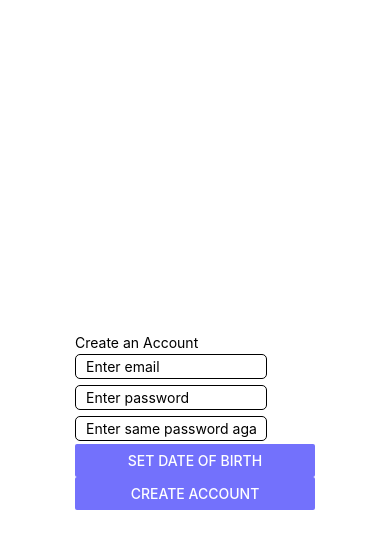
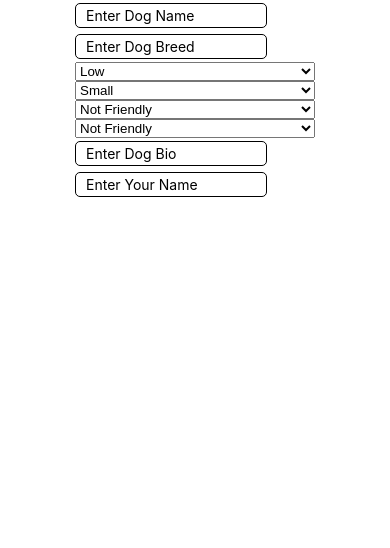
Before and after one commit to BO1-Kricketot/puppypals, a React Native app in the folder client/: screen / in a window 390 px wide. Shown: the top 548 px of the page. Built offline with nearby package versions, Linux system fonts and the light colour scheme.

Commit message:
Implemented picker for dropdown functionality.

```diff
--- a/client/App.js
+++ b/client/App.js
@@ -4,12 +4,13 @@ import React from 'react';
 // import Example from './features/Example';
 import LogIn from './features/LogInSignUp/LogIn.js';
 import CreateAccount from './features/LogInSignUp/CreateAccount.js';
+import CreateProfile from './features/LogInSignUp/CreateProfile.js';
 
 export default function App() {
   return (
     <SafeAreaView style={styles.container}>
       <StatusBar style="auto" />
-      <CreateAccount />
+      <CreateProfile />
     </SafeAreaView>
   );
 }
--- a/client/features/LogInSignUp/CreateProfile.js
+++ b/client/features/LogInSignUp/CreateProfile.js
@@ -8,6 +8,7 @@ import {
   useWindowDimensions,
 } from 'react-native';
 import React, { useState } from 'react';
+import { Picker } from '@react-native-picker/picker';
 
 const CreateProfile = () => {
   const { height } = useWindowDimensions();
@@ -15,7 +16,7 @@ const CreateProfile = () => {
   const [dogBreed, setDogBreed] = useState('');
   const [dogPics, setDogPics] = useState([]);
   const [energyLvl, setEnergyLvl] = useState();
-  const [size, dogSize] = useState();
+  const [size, setSize] = useState();
   const [dogFriendliness, setDogFriendliness] = useState();
   const [humanFriendliness, setHumanFriendliness] = useState();
   const [bio, setBio] = useState('');
@@ -29,34 +30,49 @@ const CreateProfile = () => {
           value={dogName}
           onChangeText={setDogName}
           placeholder="Enter Dog Name"
-          inputMode="default"
-          keyboardType="default"
           style={styles.inputs}
         />
         <TextInput
           value={dogBreed}
           onChangeText={setDogBreed}
           placeholder="Enter Dog Breed"
-          inputMode="default"
-          keyboardType="default"
           style={styles.inputs}
         />
         {/* insert pic upload here after finding out how */}
-        {/* insert dropdown menus after finding out how */}
+        <Picker
+          selectedValue={energyLvl}
+          onValueChange={(e) => setEnergyLvl(e)}>
+          <Picker.Item label="Low" value="low" />
+          <Picker.Item label="Medium" value="medium" />
+          <Picker.Item label="High" value="high" />
+        </Picker>
+        <Picker selectedValue={size} onValueChange={(e) => setSize(e)}>
+          <Picker.Item label="Small" value="small" />
+          <Picker.Item label="Medium" value="medium" />
+          <Picker.Item label="Large" value="large" />
+        </Picker>
+        <Picker
+          selectedValue={dogFriendliness}
+          onValueChange={(e) => setDogFriendliness(e)}>
+          <Picker.Item label="Not Friendly" value="not friendly" />
+          <Picker.Item label="Friendly" value="friendly" />
+        </Picker>
+        <Picker
+          selectedValue={humanFriendliness}
+          onValueChange={(e) => setHumanFriendliness(e)}>
+          <Picker.Item label="Not Friendly" value="not friendly" />
+          <Picker.Item label="Friendly" value="friendly" />
+        </Picker>
         <TextInput
           value={bio}
           onChangeText={setBio}
           placeholder="Enter Dog Bio"
-          inputMode="default"
-          keyboardType="default"
           style={styles.inputs}
         />
         <TextInput
           value={ownerName}
           onChangeText={setOwnerName}
           placeholder="Enter Your Name"
-          inputMode="default"
-          keyboardType="default"
           style={styles.inputs}
         />
         {/* insert owner pic upload here */}
--- a/client/package.json
+++ b/client/package.json
@@ -11,6 +11,7 @@
   "dependencies": {
     "@expo/webpack-config": "^18.0.1",
     "@react-native-community/datetimepicker": "^6.7.5",
+    "@react-native-picker/picker": "^2.4.8",
     "@reduxjs/toolkit": "^1.9.3",
     "axios": "^1.3.4",
     "dotenv": "^16.0.3",
```
Also changed, not shown: 1 other file (tests, documents, lock files or other folders).
